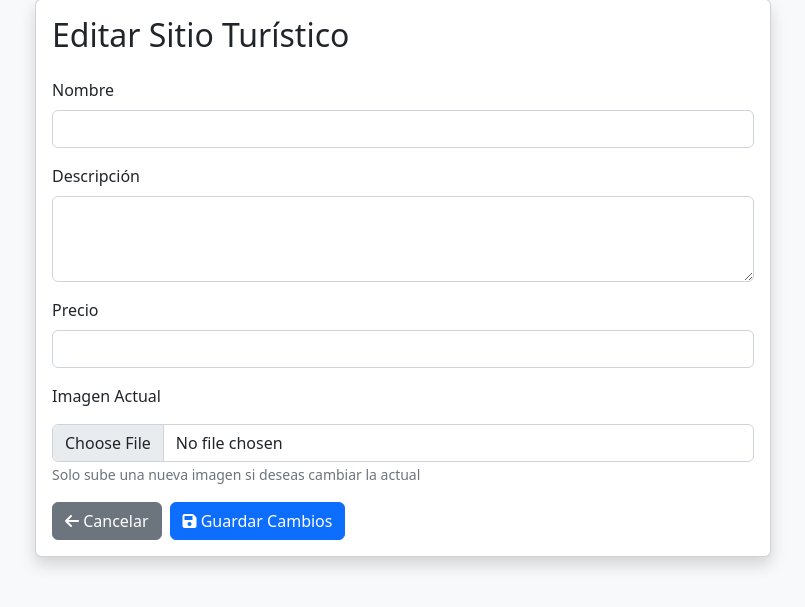
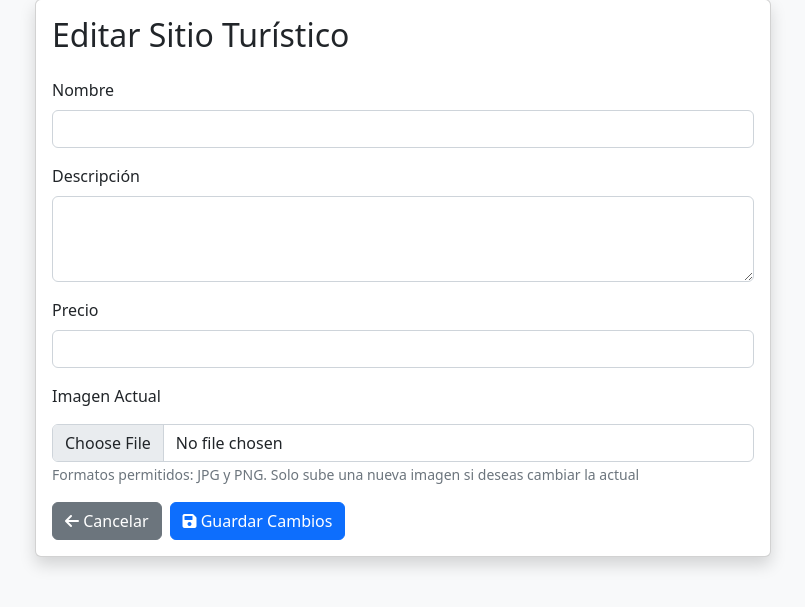
Before and after one commit to JDTWOR/CRUD-Paisajes, a Node server app: template views/paisajes/editar.ejs in a window 1280 px wide. Shown: the part 129-736 px from the top of the page, without its empty margins (237-1042 px from the left). Run offline with Node 20, Linux system fonts and the light colour scheme; the template is opened without the code that fills it, so the values that code supplies are empty; some libraries are stand-ins or nearby versions.

Commit message:
validacion de la imagen jpg y png en editar

```diff
--- a/views/paisajes/editar.ejs
+++ b/views/paisajes/editar.ejs
@@ -34,8 +34,8 @@
                             <div class="mb-3">
                                 <label for="imagen" class="form-label">Imagen Actual</label>
                                 <img src="<%= paisaje.imagen %>" class="d-block mb-2" style="max-height: 200px;">
-                                <input type="file" class="form-control" id="imagen" name="imagen" accept="image/*">
-                                <small class="text-muted">Solo sube una nueva imagen si deseas cambiar la actual</small>
+                                <input type="file" class="form-control" id="imagen" name="imagen" accept="image/jpeg,image/png">
+                                <small class="text-muted">Formatos permitidos: JPG y PNG. Solo sube una nueva imagen si deseas cambiar la actual</small>
                             </div>
 
                             <div class="d-flex gap-2">
@@ -54,5 +54,55 @@
     </div>
 
     <script src="https://cdn.jsdelivr.net/npm/bootstrap@5.2.3/dist/js/bootstrap.bundle.min.js"></script>
+    <script>
+        document.querySelector('form').addEventListener('submit', function(e) {
+            const fileInput = document.getElementById('imagen');
+            const file = fileInput.files[0];
+
+            if (file) {
+                const validTypes = ['image/jpeg', 'image/png'];
+
+                if (!validTypes.includes(file.type)) {
+                    e.preventDefault();
+                    Swal.fire({
+                        title: '¡Error!',
+                        text: 'El archivo debe ser una imagen en formato JPG o PNG',
+                        icon: 'error',
+                        confirmButtonColor: '#dc3545'
+                    });
+                    return false;
+                }
+
+                const maxSize = 5 * 1024 * 1024; // 5MB
+                if (file.size > maxSize) {
+                    e.preventDefault();
+                    Swal.fire({
+                        title: '¡Error!',
+                        text: 'La imagen no debe superar los 5MB',
+                        icon: 'error',
+                        confirmButtonColor: '#dc3545'
+                    });
+                    return false;
+                }
+            }
+        });
+
+        // Preview de la imagen nueva
+        document.getElementById('imagen').addEventListener('change', function(e) {
+            const file = e.target.files[0];
+            if (file) {
+                const reader = new FileReader();
+                reader.onload = function(e) {
+                    Swal.fire({
+                        title: 'Vista previa',
+                        imageUrl: e.target.result,
+                        imageAlt: 'Vista previa de la imagen',
+                        confirmButtonColor: '#198754'
+                    });
+                }
+                reader.readAsDataURL(file);
+            }
+        });
+    </script>
 </body>
 </html>
```
